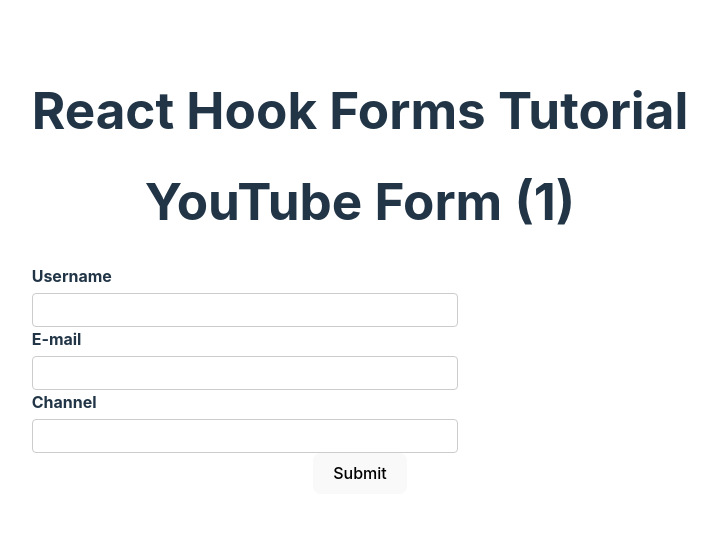
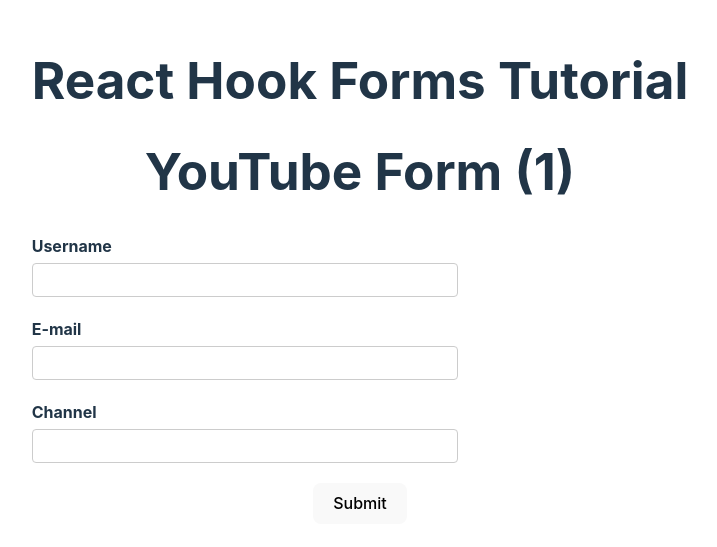
Before and after one commit to 4nth0ny1/react-hook-forms-demo, a React (Vite) app: page / in a window 1280 px wide. Shown: the part 129-676 px from the top of the page, without its empty margins (280-997 px from the left). Built offline with nearby package versions, Linux system fonts and the light colour scheme.

Commit message:
added errors

```diff
--- a/src/App.css
+++ b/src/App.css
@@ -24,3 +24,7 @@
   border: 1px solid #ccc;
   border-radius: 4px;
 }
+
+.form-control {
+  margin-bottom: 20px;
+}
--- a/src/components/YouTubeForm.tsx
+++ b/src/components/YouTubeForm.tsx
@@ -12,7 +12,8 @@
 
 const YouTubeForm = () => {
   const form = useForm<FormValues>();
-  const { register, control, handleSubmit } = form;
+  const { register, control, handleSubmit, formState } = form;
+  const { errors } = formState;
 
   const onSubmit = (data: FormValues) => {
     console.log("Form Submitted", data);
@@ -23,6 +24,7 @@
     <div>
       <h1>YouTube Form ({renderCount / 2})</h1>
       <form onSubmit={handleSubmit(onSubmit)} noValidate>
+        <div className="form-control">
           <label htmlFor="username">Username</label>
           <input
             type="text"
@@ -31,7 +33,12 @@
               required: { value: true, message: "Username is required" },
             })}
           />
+          <p style={{ color: "red", textAlign: "left" }}>
+            {errors.username?.message}
+          </p>
+        </div>
 
+        <div className="form-control">
           <label htmlFor="email">E-mail</label>
           <input
             type="email"
@@ -44,13 +51,22 @@
               },
             })}
           />
+          <p style={{ color: "red", textAlign: "left" }}>
+            {errors.email?.message}
+          </p>
+        </div>
 
+        <div className="form-control">
           <label htmlFor="channel">Channel</label>
           <input
             type="text"
             id="channel"
             {...register("channel", { required: "Channel is required" })}
           />
+          <p style={{ color: "red", textAlign: "left" }}>
+            {errors.channel?.message}
+          </p>
+        </div>
 
         <button>Submit</button>
       </form>
```
Lines whose indentation alone changed are shown as unchanged.
